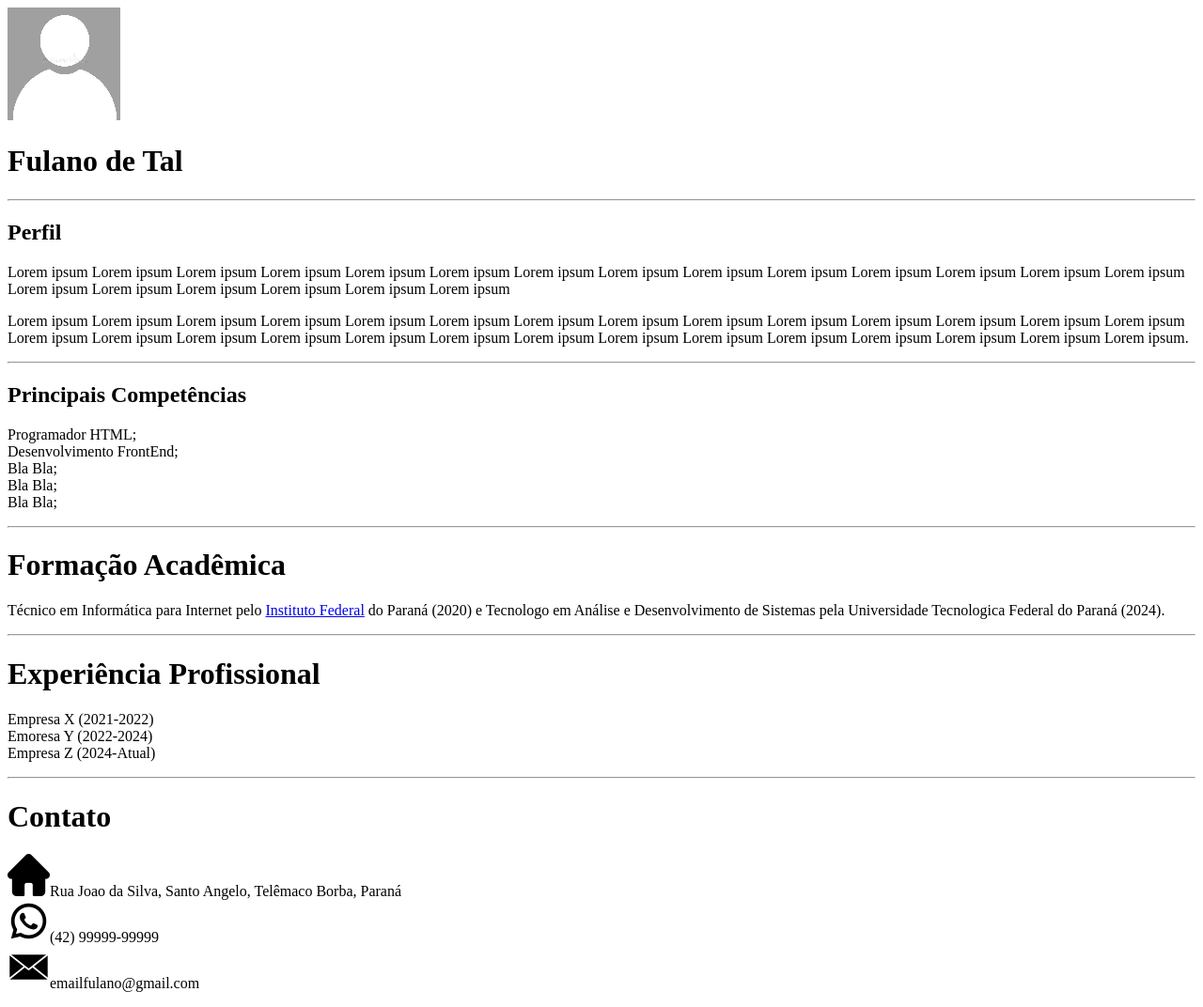
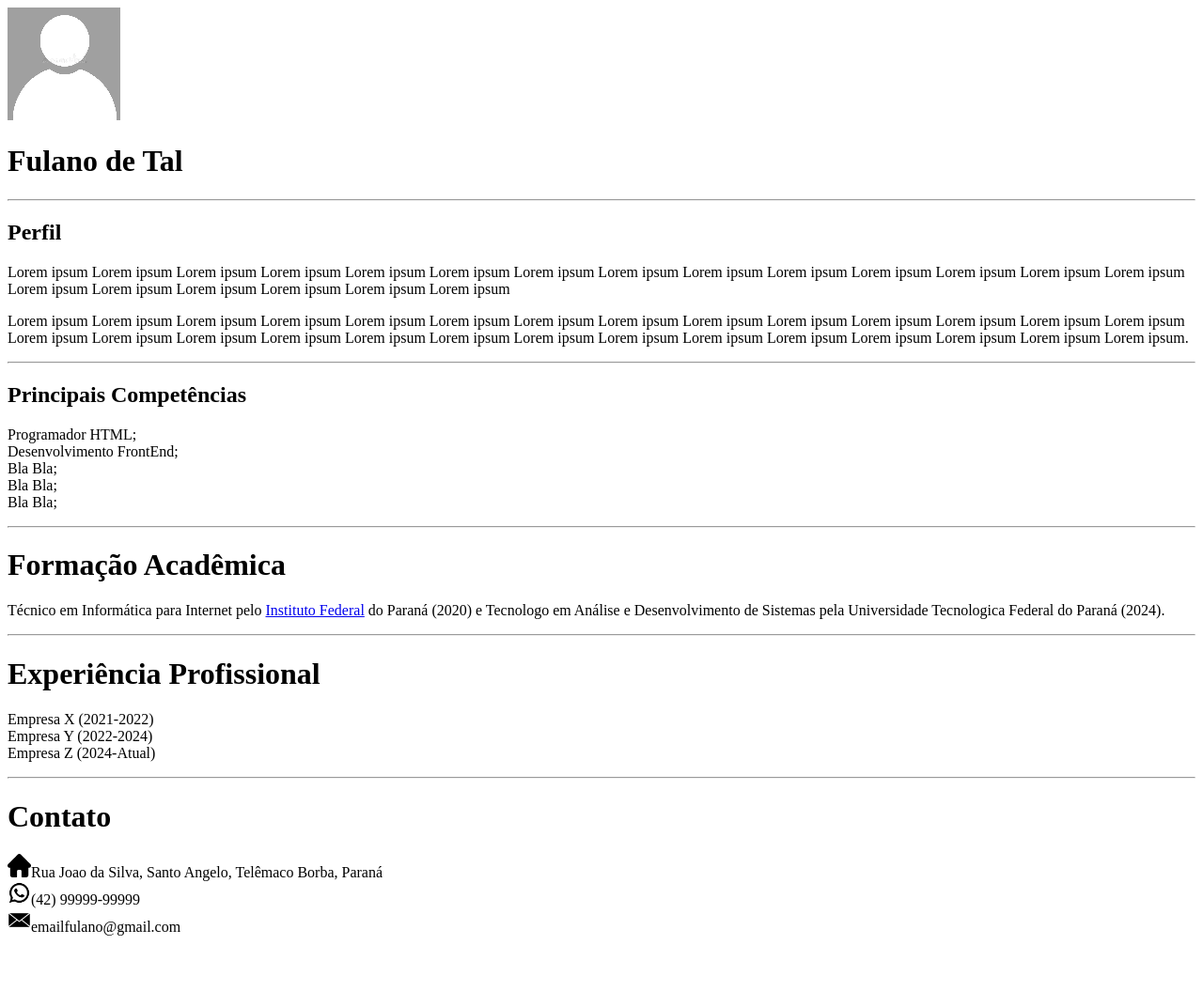
Before and after one commit to AlanGuilhermelc16/Curr-culo_FulanoDeTal, a plain HTML site: page index.html in a window 1280 px wide. Shown: the whole page at 94% size. After the commit the page ends 1012 px from the top, so only its background shows below. Drawn offline with Linux system fonts and the light colour scheme.

Commit message:
versao 15

```diff
--- a/index.html
+++ b/index.html
@@ -29,12 +29,12 @@
         <hr>
         <h1>Experiência Profissional</h1>
         <p>Empresa X (2021-2022)<br>
-        Emoresa Y (2022-2024)<br>
+        Empresa Y (2022-2024)<br>
         Empresa Z (2024-Atual)</p>
         <hr>
         <h1>Contato</h1>
-        <p><img src="imagens/endereço.png" alt="">Rua Joao da Silva, Santo Angelo, Telêmaco Borba, Paraná<br>
-        <img src="imagens/whatsapp.png" alt="">(42) 99999-99999<br>
-        <img src="imagens/email.png" alt="">emailfulano@gmail.com</p>
+        <p><img src="imagens/endereço.png" width="25" height="25">Rua Joao da Silva, Santo Angelo, Telêmaco Borba, Paraná<br>
+        <img src="imagens/whatsapp.png" width="25" height="25">(42) 99999-99999<br>
+        <img src="imagens/email.png" width="25" height="25">emailfulano@gmail.com</p>
     </body>
 </html>
```
